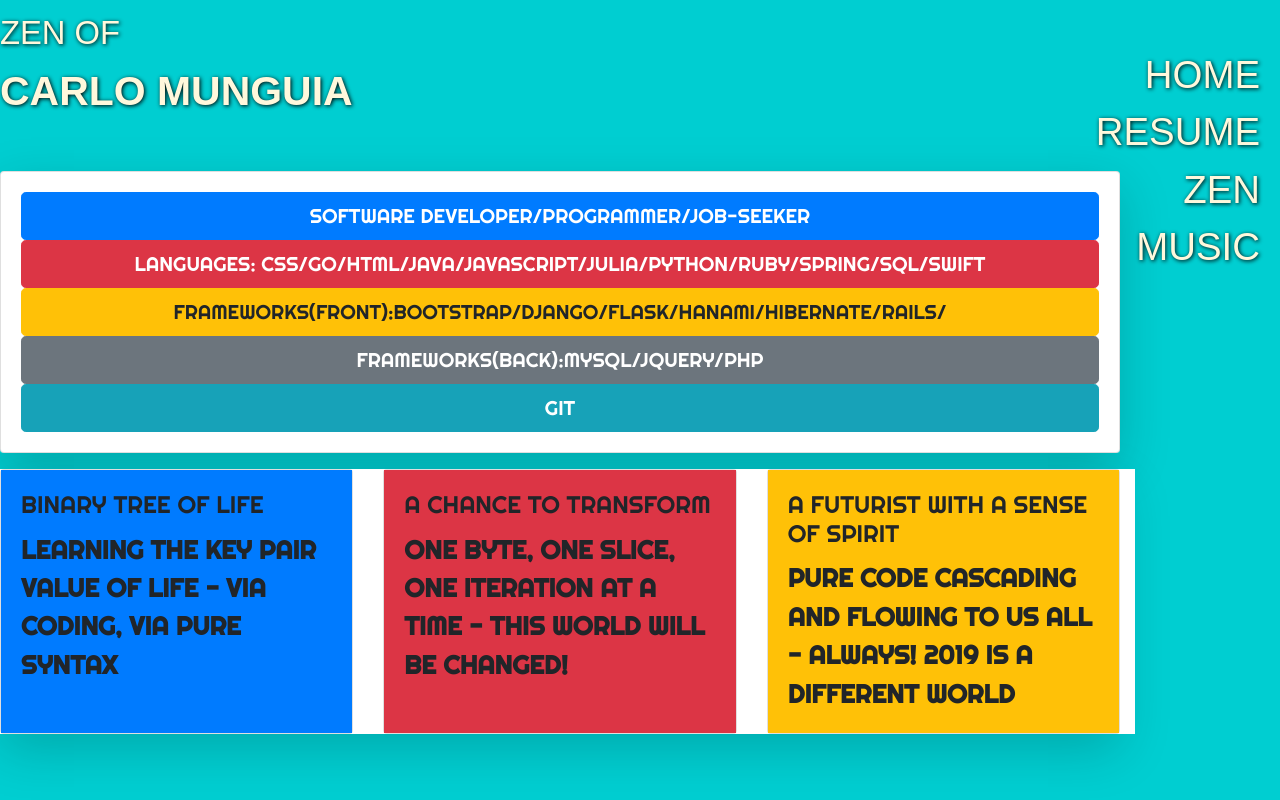
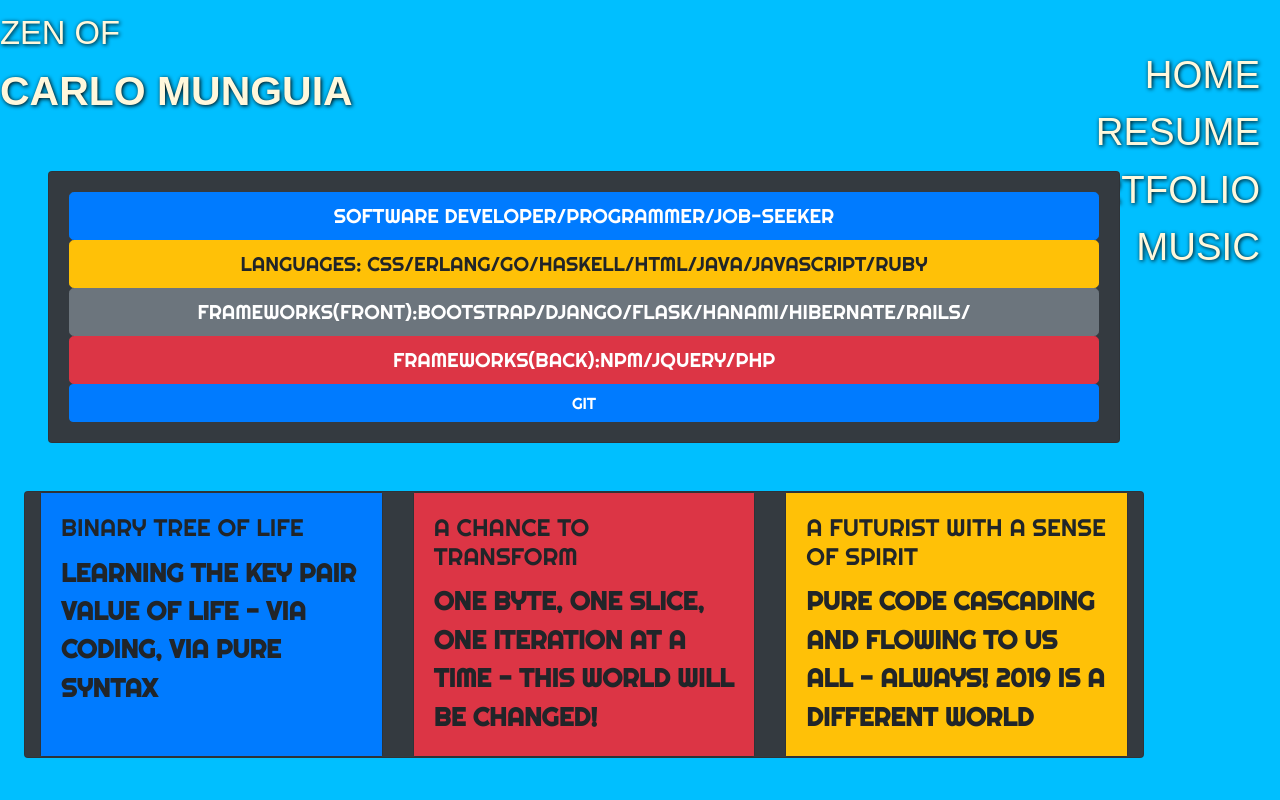
Before and after one commit to carlomunguia/carlomunguia.com, a Vue app: page /#/ in a window 1280 px wide. Built offline with nearby package versions, Linux system fonts and the light colour scheme.

Commit message:
developing the style & features of my page

```diff
--- a/src/App.vue
+++ b/src/App.vue
@@ -3,7 +3,7 @@
     <menu class="main-menu">
       <router-link to="/">HOME</router-link>
       <router-link to="/r">RESUME</router-link>
-      <router-link to="/z">ZEN</router-link>
+      <router-link to="/z">PORTFOLIO</router-link>
       <router-link to="/m">MUSIC</router-link>
     </menu>
     <div class="site-title">
@@ -41,7 +41,7 @@ export default {
 }
 
 body {
-  background-color: darkturquoise;
+  background-color: deepskyblue;
   padding-right: 160px;
 }
 
--- a/src/components/Home.vue
+++ b/src/components/Home.vue
@@ -1,18 +1,17 @@
 <template>
   <div>
-  <div class="contentArea shadow-lg">
-<ul class="card card-body mt-5 ">
-  <li class="btn btn-primary btn-lg text-center">SOFTWARE DEVELOPER/PROGRAMMER/JOB-SEEKER</li>
-  <li class="btn btn-primary btn-lg btn-danger">LANGUAGES: CSS/GO/HTML/JAVA/JAVASCRIPT/JULIA/PYTHON/RUBY/SPRING/SQL/SWIFT</li>
-  <li class="btn btn-primary btn-lg btn-warning">FRAMEWORKS(FRONT):BOOTSTRAP/DJANGO/FLASK/HANAMI/HIBERNATE/RAILS/ </li>
-  <li class="btn btn-primary btn-lg btn-secondary">FRAMEWORKS(BACK):MYSQL/JQUERY/PHP</li>
-
-  <a href="https://github.com/carlomunguia" class="btn btn-primary btn-lg btn-info">GIT</a>
+    <div class="contentArea">
+      <ul class="card card-body mt-5 ml-5 bg-dark">
+        <li class="btn btn-primary btn-lg ">SOFTWARE DEVELOPER/PROGRAMMER/JOB-SEEKER</li>
+        <li class="btn btn-warning btn-lg ">LANGUAGES: CSS/ERLANG/GO/HASKELL/HTML/JAVA/JAVASCRIPT/RUBY</li>
+        <li class="btn btn-secondary btn-lg ">FRAMEWORKS(FRONT):BOOTSTRAP/DJANGO/FLASK/HANAMI/HIBERNATE/RAILS/</li>
+        <li class="btn btn-danger btn-lg ">FRAMEWORKS(BACK):NPM/JQUERY/PHP</li>
+        <a href="https://github.com/carlomunguia" class="btn btn-primary">GIT</a>
       </ul>
     </div>
-  <section class="contentArea d-block w-100 shadow-lg">
-    <div class="card-deck bg-white">
-      <div class="card">
+    <section class="contentArea">
+      <div class="card card-deck mt-5 ml-4 bg-dark w-100">
+        <div class="card bg-dark">
           <div class="card-body bg-primary">
             <h4 class="card-title">BINARY TREE OF LIFE</h4>
             <p class="card-text">
@@ -20,7 +19,7 @@
             </p>
           </div>
         </div>
-      <div class="card">
+        <div class="card bg-dark">
           <div class="card-body bg-danger">
             <h4 class="card-title">A CHANCE TO TRANSFORM</h4>
             <p class="card-text">
@@ -28,7 +27,7 @@
             </p>
           </div>
         </div>
-      <div class="card">
+        <div class="card bg-dark">
           <div class="card-body bg-warning">
             <h4 class="card-title">A FUTURIST WITH A SENSE OF SPIRIT</h4>
             <p class="card-text">PURE CODE CASCADING AND FLOWING TO US ALL - ALWAYS! 2019 IS A DIFFERENT WORLD </p>
@@ -45,7 +44,7 @@
 <script>
   export default {
     name: 'Home',
-  data () {
+    data() {
       return {
         msg: 'This is Home'
       }
```
Lines whose indentation alone changed are shown as unchanged.
